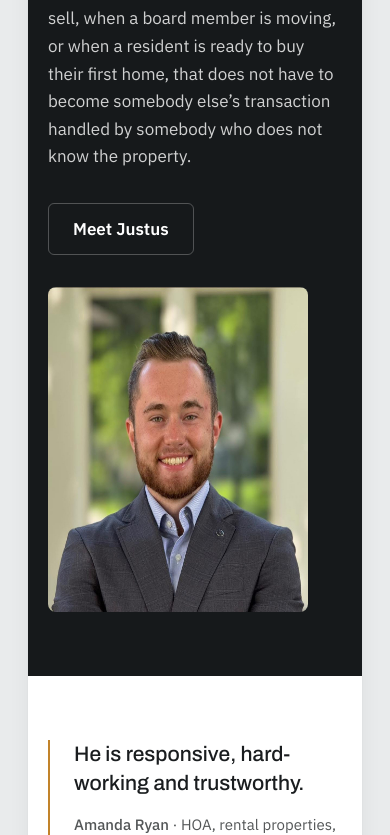
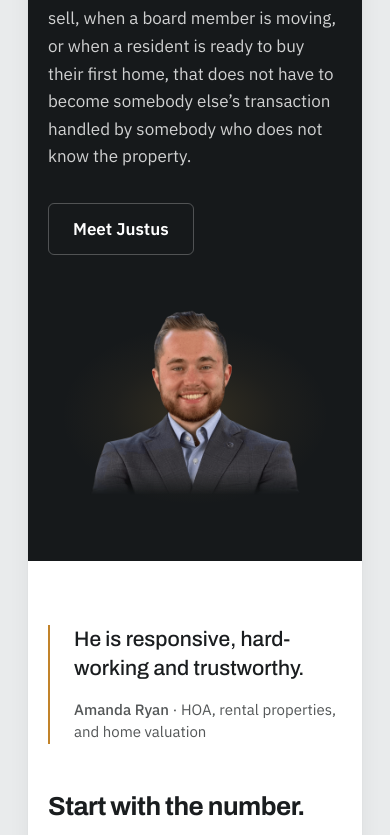
Before and after one commit to GVonFlue/kidd-sites, a Next.js app: page /cornerstone in a window 390 px wide. Shown: the part 7085-7920 px from the top of the page. Built offline with nearby package versions, Linux system fonts and the light colour scheme.

Commit message:
Add files via upload

```diff
--- a/package.json
+++ b/package.json
@@ -25,7 +25,8 @@
     "test:overflow": "node scripts/test-overflow.mjs",
     "audit:conversion": "node scripts/audit-conversion.mjs",
     "test:mason": "node scripts/test-mason-capture.mjs",
-    "test:sheet": "node scripts/test-sheet-columns.mjs"
+    "test:sheet": "node scripts/test-sheet-columns.mjs",
+    "test:backdrop": "node scripts/test-hero-backdrop.mjs"
   },
   "author": "",
   "license": "ISC",
--- a/src/components/shared/CrossBrand.jsx
+++ b/src/components/shared/CrossBrand.jsx
@@ -24,8 +24,41 @@ export default function CrossBrand({ block, tone = 'deep' }) {
         </div>
       </div>
       {/* A real photograph of Justus. No stock imagery anywhere on this build.
-          Explicit dimensions through next/image, so there is no layout shift. */}
-      {block.image?.src ? (
+          Explicit dimensions through next/image, so there is no layout shift.
+
+          `cutout` is the background-free studio PNG, the same asset as the
+          Agent Kidd hero. On the deep ground it needs no card: he stands
+          directly on it, which is both better looking and consistent with the
+          other site. The bottom of the cutout is a hard cut across the chest, so
+          it is faded out with a mask rather than left to end mid-air. */}
+      {/* The width below is DEFINITE, not w-full. The grid column is `auto`, so
+          a percentage width there resolves against nothing, the figure collapses
+          to zero, and the photograph silently vanishes on desktop. */}
+      {block.image?.cutout ? (
+        <div className="relative w-[210px] justify-self-center sm:w-[250px] md:w-[290px] md:justify-self-end">
+          <div
+            aria-hidden="true"
+            className="absolute inset-x-[-14%] bottom-[-4%] top-[18%] rounded-[50%]"
+            style={{
+              background: deep
+                ? 'radial-gradient(closest-side, rgba(217,166,72,.16), rgba(217,166,72,.04) 62%, rgba(217,166,72,0) 100%)'
+                : 'radial-gradient(closest-side, rgba(194,131,42,.14), rgba(194,131,42,.04) 62%, rgba(194,131,42,0) 100%)',
+            }}
+          />
+          <Image
+            src={block.image.cutout}
+            alt={block.image.alt}
+            width={960}
+            height={960}
+            sizes="(max-width: 768px) 60vw, 280px"
+            className="relative block h-auto w-full select-none"
+            style={{
+              maskImage: 'linear-gradient(to bottom, #000 88%, transparent 99%)',
+              WebkitMaskImage: 'linear-gradient(to bottom, #000 88%, transparent 99%)',
+            }}
+          />
+        </div>
+      ) : block.image?.src ? (
         <Image
           src={block.image.src}
           alt={block.image.alt}
--- a/src/components/shared/Hero.jsx
+++ b/src/components/shared/Hero.jsx
@@ -39,10 +39,50 @@ export default function Hero({ hero, tone = 'light', seed = 7 }) {
   const avatar = img.avatar || img.src;
   const framed = !cutout && img.src;
 
+  const backdrop = hero.backdrop?.src ? hero.backdrop : null;
+
   return (
     <section
       className={`relative overflow-hidden ${cutout ? 'lg:overflow-visible' : ''} ${ground}`}
     >
+      {/* Plane 0 — a photograph of the city, behind everything.
+          Renders only when one has been supplied; there is no stock fallback.
+
+          THE SCRIM IS NOT DECORATION. Type sits on top of this, and the
+          photograph is not known at build time, so the gradient is sized to hold
+          WCAG AA even if the image underneath is pure white: it is effectively
+          opaque behind the headline and only opens up past the text column.
+          Never lighten the left-hand stops to "let more photo through" without
+          re-running the contrast audit. */}
+      {backdrop ? (
+        <div className="pointer-events-none absolute inset-0 overflow-hidden" aria-hidden="true">
+          <Image
+            src={backdrop.src}
+            alt=""
+            fill
+            priority
+            sizes="100vw"
+            className="object-cover"
+            style={{ objectPosition: backdrop.position || 'center 35%' }}
+          />
+          <div
+            className="absolute inset-0"
+            style={{
+              background: deep
+                ? 'linear-gradient(100deg, rgba(22,25,27,.97) 0%, rgba(22,25,27,.95) 42%, rgba(22,25,27,.72) 68%, rgba(22,25,27,.46) 100%)'
+                : 'linear-gradient(100deg, rgba(255,255,255,.97) 0%, rgba(255,255,255,.95) 42%, rgba(255,255,255,.74) 68%, rgba(255,255,255,.5) 100%)',
+            }}
+          />
+          <div
+            className="absolute inset-x-0 bottom-0 h-1/3"
+            style={{
+              background: deep
+                ? 'linear-gradient(to top, rgba(22,25,27,.9), rgba(22,25,27,0))'
+                : 'linear-gradient(to top, rgba(255,255,255,.9), rgba(255,255,255,0))',
+            }}
+          />
+        </div>
+      ) : null}
       {/* Plane 1 — the parcel grid. Own clipping wrapper so the section itself
           can stay unclipped for the figure. */}
       <div className="pointer-events-none absolute inset-0 overflow-hidden">
--- a/src/config/agent.config.js
+++ b/src/config/agent.config.js
@@ -94,8 +94,10 @@ export const brand = {
 
   // Real photograph, from the client folder in Drive. No stock imagery anywhere.
   photos: {
-    portrait: '/agent/justus-portrait.jpg',
-    square: '/agent/justus-square.jpg',
+    // Studio shot, on the site's own wash ground. `square` is what goes into the
+    // JSON-LD Person node, so it is the image Google may show next to him.
+    portrait: '/agent/justus-studio-portrait.jpg',
+    square: '/agent/justus-studio-square.jpg',
     alt: 'Justus Kidd',
   },
 
--- a/src/config/cornerstone.config.js
+++ b/src/config/cornerstone.config.js
@@ -117,8 +117,10 @@ export const brand = {
   },
 
   photos: {
-    portrait: '/cornerstone/justus-portrait.jpg',
-    square: '/cornerstone/justus-square.jpg',
+    // Studio shot, on the site's own wash ground. `square` is what goes into the
+    // JSON-LD Person node, so it is the image Google may show next to him.
+    portrait: '/cornerstone/justus-studio-portrait.jpg',
+    square: '/cornerstone/justus-studio-square.jpg',
     alt: 'Justus Kidd',
   },
 
--- a/src/content/cornerstone/home.js
+++ b/src/content/cornerstone/home.js
@@ -21,6 +21,14 @@
 export const home = {
   hero: {
     eyebrow: 'Wichita and south central Kansas',
+    // A photograph of Wichita, behind the hero. Client-supplied only: there is
+    // no stock fallback anywhere on this build, and a city skyline pulled off a
+    // search result is a licensing problem, not a design choice.
+    //
+    // Drop the file at public/cornerstone/wichita.jpg and uncomment. The scrim
+    // in Hero.jsx is built to hold AA contrast over any image, so no other
+    // change is needed.
+    // backdrop: { src: '/cornerstone/wichita.jpg', position: 'center 40%' },
     heading:
       'We manage five hundred doors in Wichita, including the programs most companies will not take on.',
     body:
@@ -98,7 +106,10 @@ export const home = {
     heading: 'Justus Kidd, licensed agent',
     body:
       'Cornerstone is run by a licensed Kansas agent, which is unusual and it matters. When an owner decides to sell, when a board member is moving, or when a resident is ready to buy their first home, that does not have to become somebody else’s transaction handled by somebody who does not know the property.',
-    image: { src: '/cornerstone/justus-portrait.jpg', alt: 'Justus Kidd' },
+    // The same studio cutout the Agent Kidd hero uses. One photograph of him
+    // across both brands: a visitor who crosses from one site to the other
+    // should recognise the same person, not meet him twice.
+    image: { cutout: '/cornerstone/justus-cutout.png', alt: 'Justus Kidd' },
     cta: { label: 'Meet Justus', href: 'https://agentkidd.com/about' },
   },
 
```
